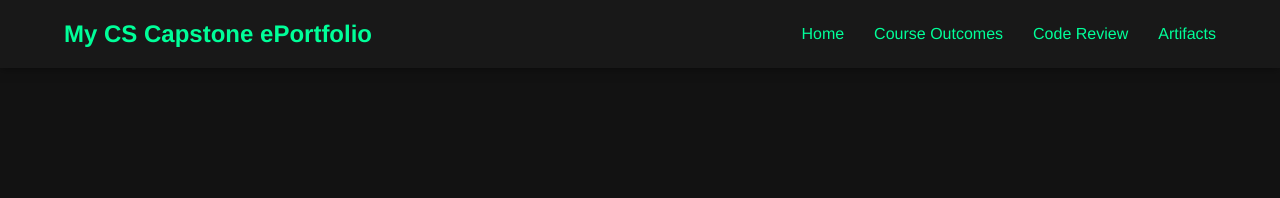
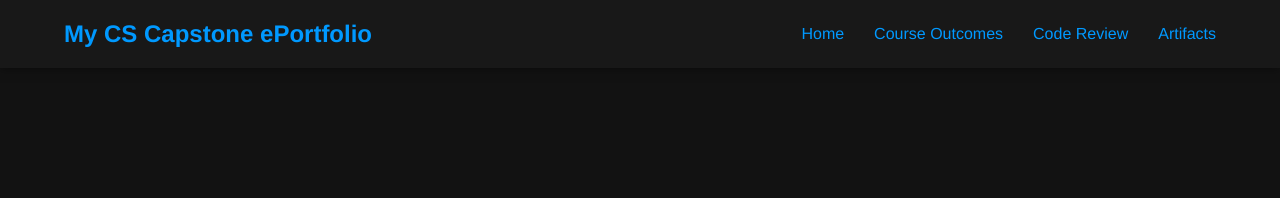
Before and after one commit to briggs8933/CS-499-Capstone, a Jekyll site: the page built from index.md, in a window 1280 px wide. Shown: the top 198 px of the page. Built offline with Jekyll 4.4.1, drawn with Linux system fonts in a browser that asks for light colours.

Commit message:
Update style.css

```diff
--- a/assets/css/style.css
+++ b/assets/css/style.css
@@ -8,7 +8,7 @@ body {
 }
 
 a {
-  color:#00FF99;
+  color:#0099FF;
   text-decoration:none;
 }
 
```
